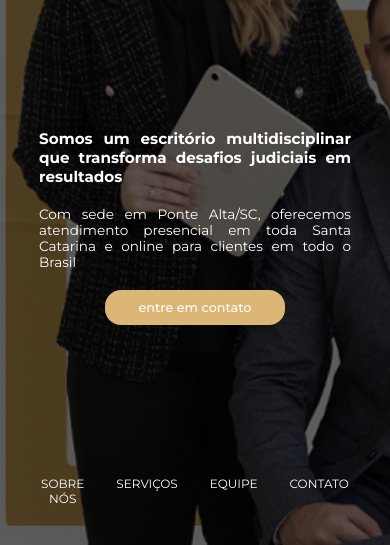
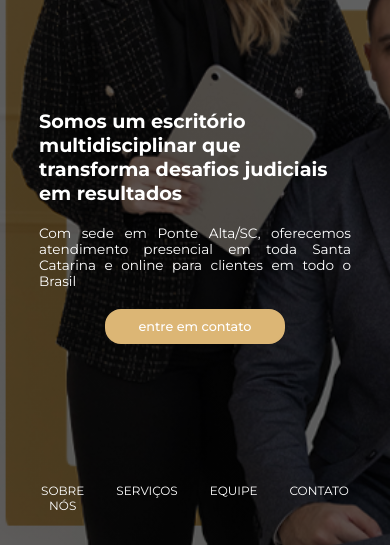
Before and after one commit to Amilliniv/bizottoefarias, a plain HTML site: page index.html in a window 390 px wide. Shown: the part 229-774 px from the top of the page. Drawn offline with nearby package versions, Linux system fonts and the light colour scheme.

Commit message:
atualizando css

```diff
--- a/assets/style.css
+++ b/assets/style.css
@@ -909,7 +909,8 @@ footer {
     }
 
     .header-content h1 {
-        font-size: 1.9rem;
+        font-size: 2.4rem;
+        text-align: left;
 
     }
 
```
